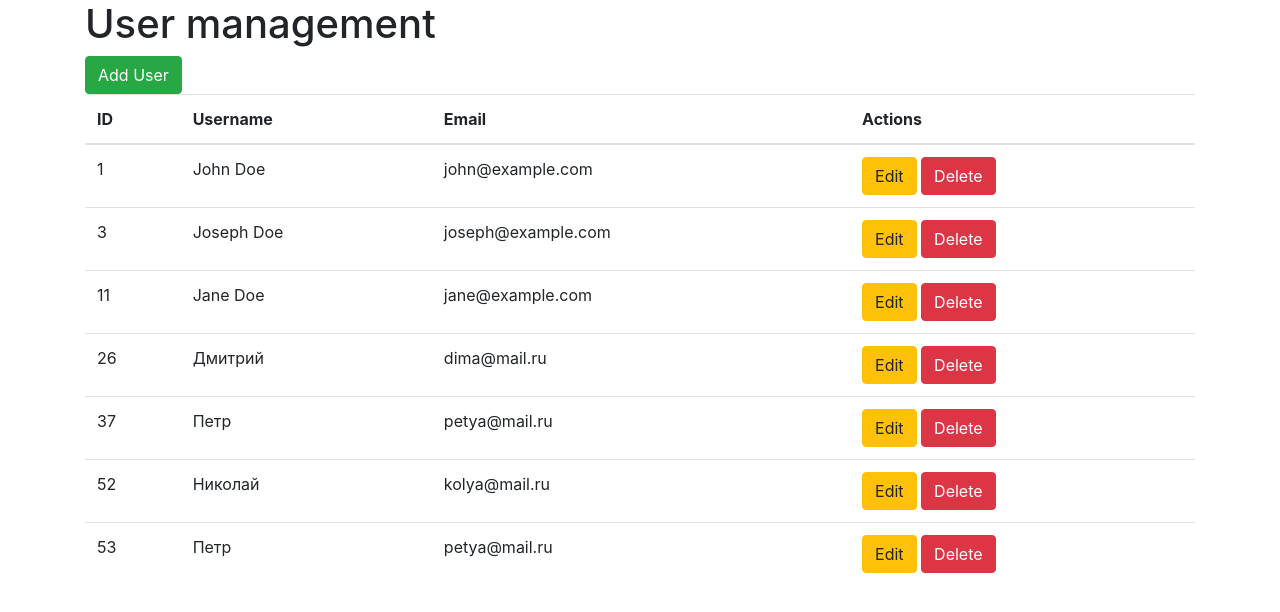
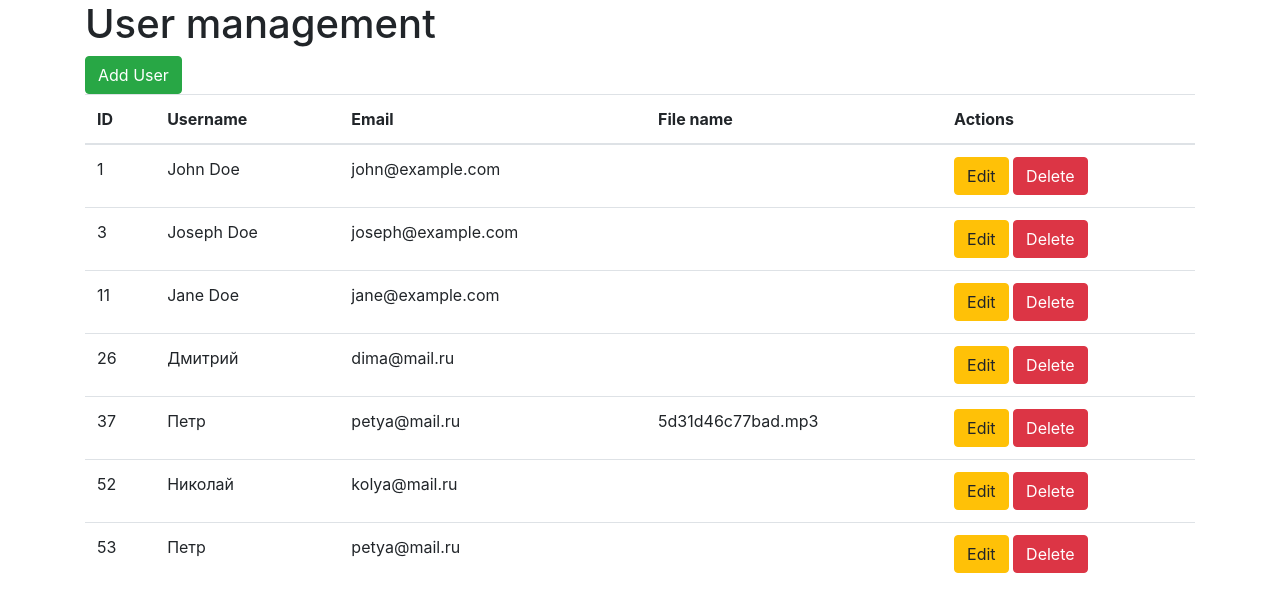
Before and after one commit to Nurbergen-me/levels, a PHP site: page /index.php in a window 1280 px wide. Shown: the top 612 px of the page. Run offline with PHP 8.4, Linux system fonts and the light colour scheme; data comes from the database, SQL or seed files in the repository.

Commit message:
Add files via upload

```diff
--- a/Markup/index.php
+++ b/Markup/index.php
@@ -11,7 +11,7 @@
 		<div class="row">
 			<div class="col-md-12">
 				<h1>User management</h1>
-				<a href="create.html" class="btn btn-success">Add User</a>
+				<a href="create.php" class="btn btn-success">Add User</a>
 
 				<table class="table">
 					<thead>
@@ -19,6 +19,7 @@
 							<th>ID</th>
 							<th>Username</th>
 							<th>Email</th>
+							<th>File name</th>
 							<th>Actions</th>
 						</tr>
 					</thead>
@@ -38,6 +39,7 @@
 								<td><?= $user['id']; ?></td>
 								<td><?= $user['name']; ?></td>
 								<td><?= $user['email']; ?></td>
+								<td><?= $user['newFileName']; ?></td>
 								<td>
 									<a href="edit.html?id=<?= $user['id']; ?>" class="btn btn-warning">Edit</a>
 									<a href="?id=<?= $user['id']; ?>" onclick="return confirm('are you sure?')" class="btn btn-danger">Delete</a>
```
